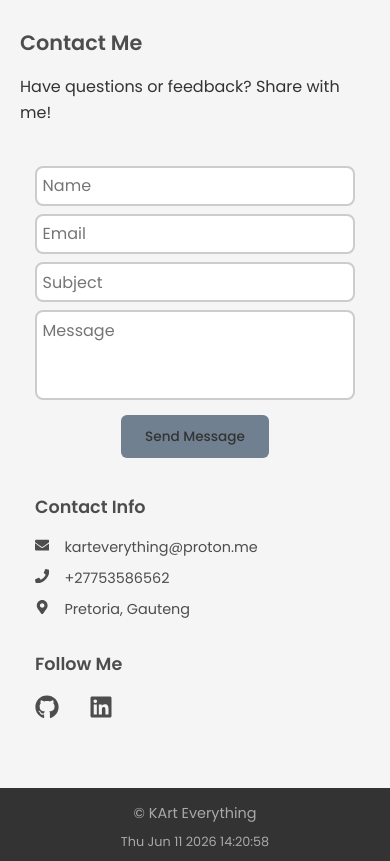
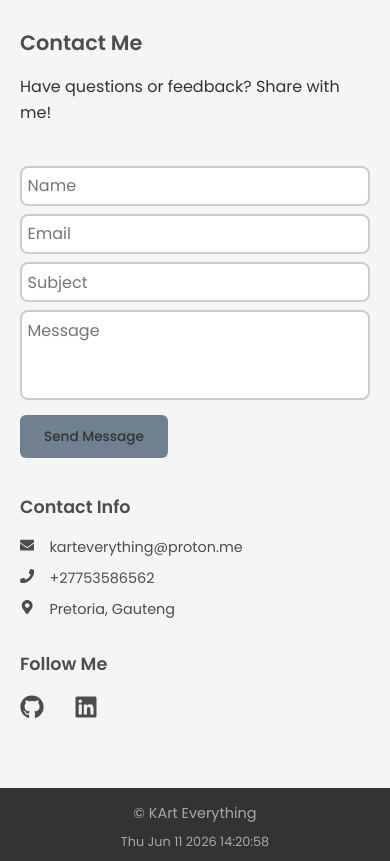
Before and after one commit to karteverything/karteverything2, a Next.js app: page / in a window 390 px wide. Shown: the part 7000-7861 px from the top of the page. Built offline with nearby package versions, Linux system fonts and the light colour scheme; no server answers; the database is empty.

Commit message:
align contact to the left of the screen

```diff
--- a/app/globals.css
+++ b/app/globals.css
@@ -1181,11 +1181,19 @@ input[type=text], textarea {
     background-color: #fff;
 }
 
+/* Mobile Devices Styling Update */
 @media (max-width: 768px) {
     .contact-container {
         flex-direction: column;
         padding-bottom: 30px;
         width: 100%;
+        align-items: flex-start; /* Ensures flex container contents align left */
+    }
+
+    .contact-title {
+        width: 100%;
+        padding-bottom: 10px;
+        text-align: left;
     }
 
     .contact-title h2 {
@@ -1195,43 +1203,26 @@ input[type=text], textarea {
         margin: 0 0 1rem 0;
     }
 
-    .contact-left {
-        padding-right: 30px;
-        width: auto;
-        margin: 0 auto;
-    }
-
-    .contact-right {
-        margin-top: 20px;
-    }
-
-    .contact-left,
-    .contact-right {
-        max-width: 100%;
-        width: 100%;
-        padding: 0 15px;
-        box-sizing: border-box;
-    }
-
-    .social-icons ul{
-        display: flex;
-        justify-content: center;
-    }
-
-    .footer-content ul li a {
-        font-size: 0.6rem;
-    }
-
     .contact-title p {
         font-size: 1rem;
         margin-bottom: 0;
         text-align: left;
     }
 
-    .contact-title {
+    .contact-left {
+        max-width: 100%;
         width: 100%;
-        padding-bottom: 10px;
-        text-align: left;
+        padding: 0; /* Clears desktop offsets for an exact match with title */
+        margin: 0;  /* Fixed: Removed auto margin causing centering */
+        box-sizing: border-box;
+    }
+
+    .contact-right {
+        margin-top: 20px;
+        max-width: 100%;
+        width: 100%;
+        padding: 0; /* Clears desktop left padding offset */
+        box-sizing: border-box;
     }
 
     .contact-form {
@@ -1244,32 +1235,29 @@ input[type=text], textarea {
         box-sizing: border-box;
     }
 
-    .contact-right p {
-        font-size: 0.9rem;
-    }
-
     .contact-form .btn {
         display: block;
-        margin-left: 0;
-        margin: auto;
-    }
-
-    .contact-left,
-    .contact-right {
-        padding-left: 15px;
-        padding-right: 15px;
+        margin: 0; /* Fixed: Overrode margin auto to pin button left */
         text-align: left;
     }
 
-    .contact-form .btn,
     .contact-right h3,
     .contact-right p,
     .social-icons h3 {
         text-align: left;
     }
 
+    .contact-right p {
+        font-size: 0.9rem;
+    }
+
     .social-icons ul {
-        justify-content: flex-start;
+        display: flex;
+        justify-content: flex-start; /* Ensures icons stick left */
+    }
+
+    .footer-content ul li a {
+        font-size: 0.6rem;
     }
 }
 
```
